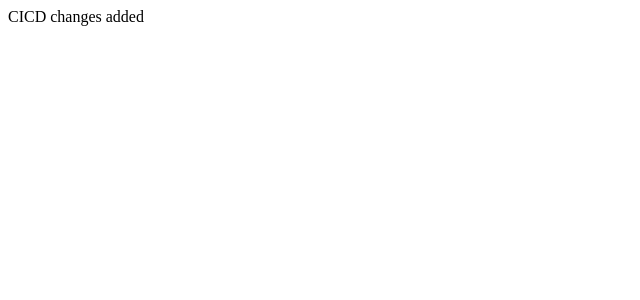
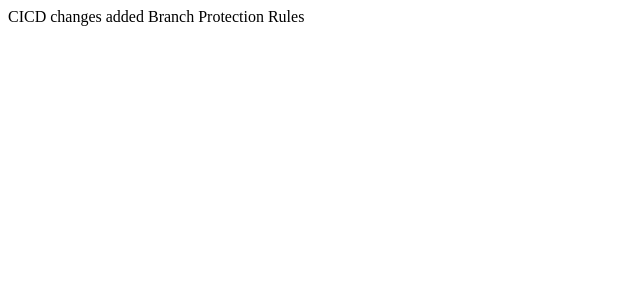
Before and after one commit to NIlesh-Shivpuje/cicd, a React (Vite) app: page / in a window 1280 px wide. Shown: the top 300 px of the page, without its empty margins (0-640 px from the left). Built offline with nearby package versions, Linux system fonts and the light colour scheme.

Commit message:
Update homepage text

```diff
--- a/src/App.tsx
+++ b/src/App.tsx
@@ -2,7 +2,7 @@
 const App = () => {
   return (
     <div>
-      CICD changes added
+      CICD changes added Branch Protection Rules
     </div>
   )
 }
```
